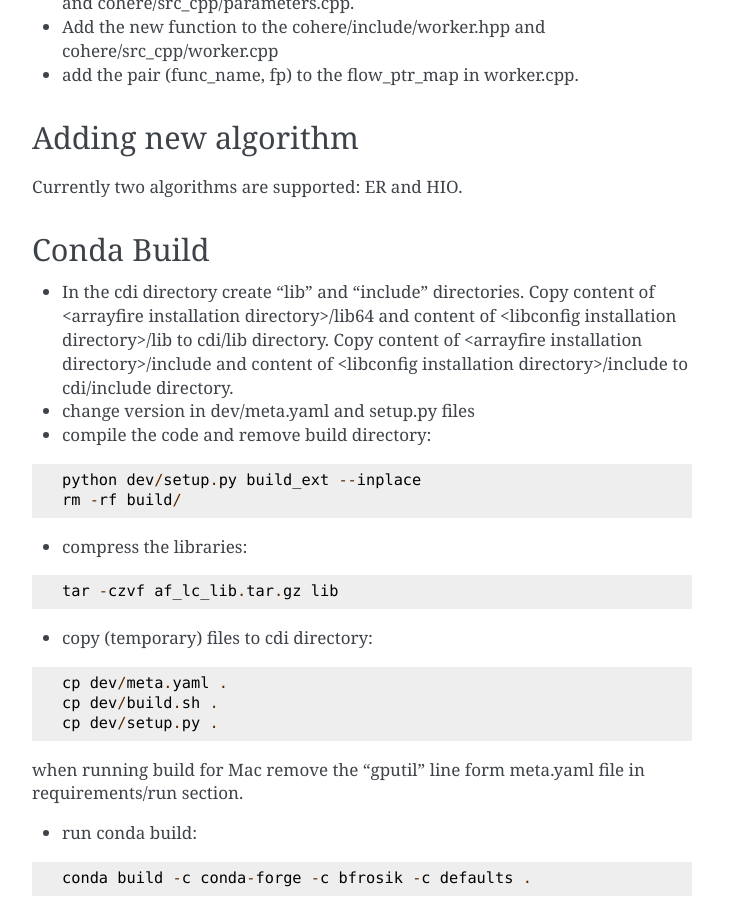
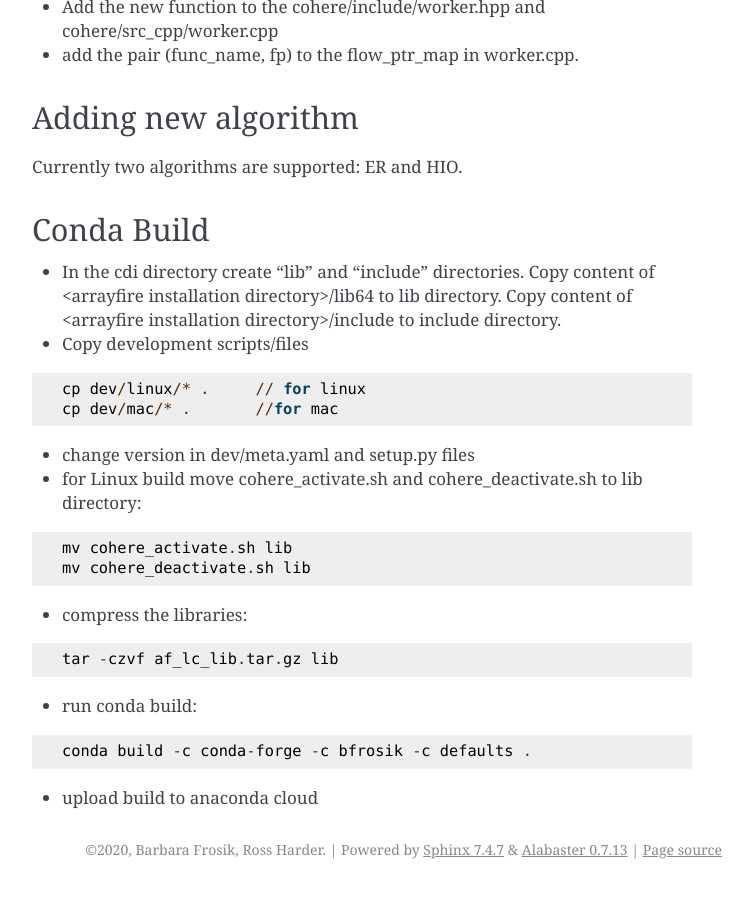
Before and after one commit to AdvancedPhotonSource/cohere, a Sphinx documentation site: the page built from docs/source/for_developers.rst, in a window 1280 px wide and 900 px high, scrolled down 2253 px. Shown: the whole window, without its empty margins (388-1141 px from the left). Built offline with Sphinx 7.4.7, drawn with Linux system fonts in a browser that asks for light colours; some of the changed text lies outside the part shown.

Commit message:
cleared up conda build instructions

```diff
--- a/docs/source/for_developers.rst
+++ b/docs/source/for_developers.rst
@@ -39,9 +39,8 @@ Initialization
 ::
 
     source init.sh       // for linux
-    source init_mac.sh   //for mac
 
-| The script prompts for path to ArrayFire and libconfig installation directories.
+| The script prompts for path to ArrayFire installation directory.
 | The script does the following:
 - sets the compilation library and include directory to the entered directories
 - compiles
@@ -53,7 +52,7 @@ Initialization
 - cohere/src_py/cyth/bridge_cpu.pyx
 - cohere/src_py/cyth/bridge_cuda.pyx
 - cohere/src_py/cyth/bridge_opencl.pyx
-| correct lib directory(s) and correct include directory(s)
+| correct lib directory and correct include directory
 | compile and install, and set the LD_LIBRARY_PATH/DYLD_LIBRARY_PATH in this session and in bin/setenv.sh script manually
 
 compile and install
@@ -88,28 +87,27 @@ Adding new algorithm
 
 Conda Build
 ===========
-- In the cdi directory create "lib" and "include" directories. Copy content of <arrayfire installation directory>/lib64 and content of <libconfig installation directory>/lib to cdi/lib directory. Copy content of <arrayfire installation directory>/include and content of <libconfig installation directory>/include to cdi/include directory.
+- In the cdi directory create "lib" and "include" directories. Copy content of <arrayfire installation directory>/lib64 to lib directory. Copy content of <arrayfire installation directory>/include to include directory.
+
+- Copy development scripts/files
+::
+
+    cp dev/linux/* .     // for linux
+    cp dev/mac/* .       //for mac
 
 - change version in dev/meta.yaml and setup.py files
 
-- compile the code and remove build directory:
+- for Linux build move cohere_activate.sh and cohere_deactivate.sh to lib directory:
 ::
 
-    python dev/setup.py build_ext --inplace
-    rm -rf build/
+    mv cohere_activate.sh lib
+    mv cohere_deactivate.sh lib
 
 - compress the libraries:
 ::
 
     tar -czvf af_lc_lib.tar.gz lib
 
-- copy (temporary) files to cdi directory:
-::
-
-    cp dev/meta.yaml .
-    cp dev/build.sh .
-    cp dev/setup.py .
-| when running build for Mac remove the "gputil" line form meta.yaml file in requirements/run section.
 
 - run conda build:
 ::
```
